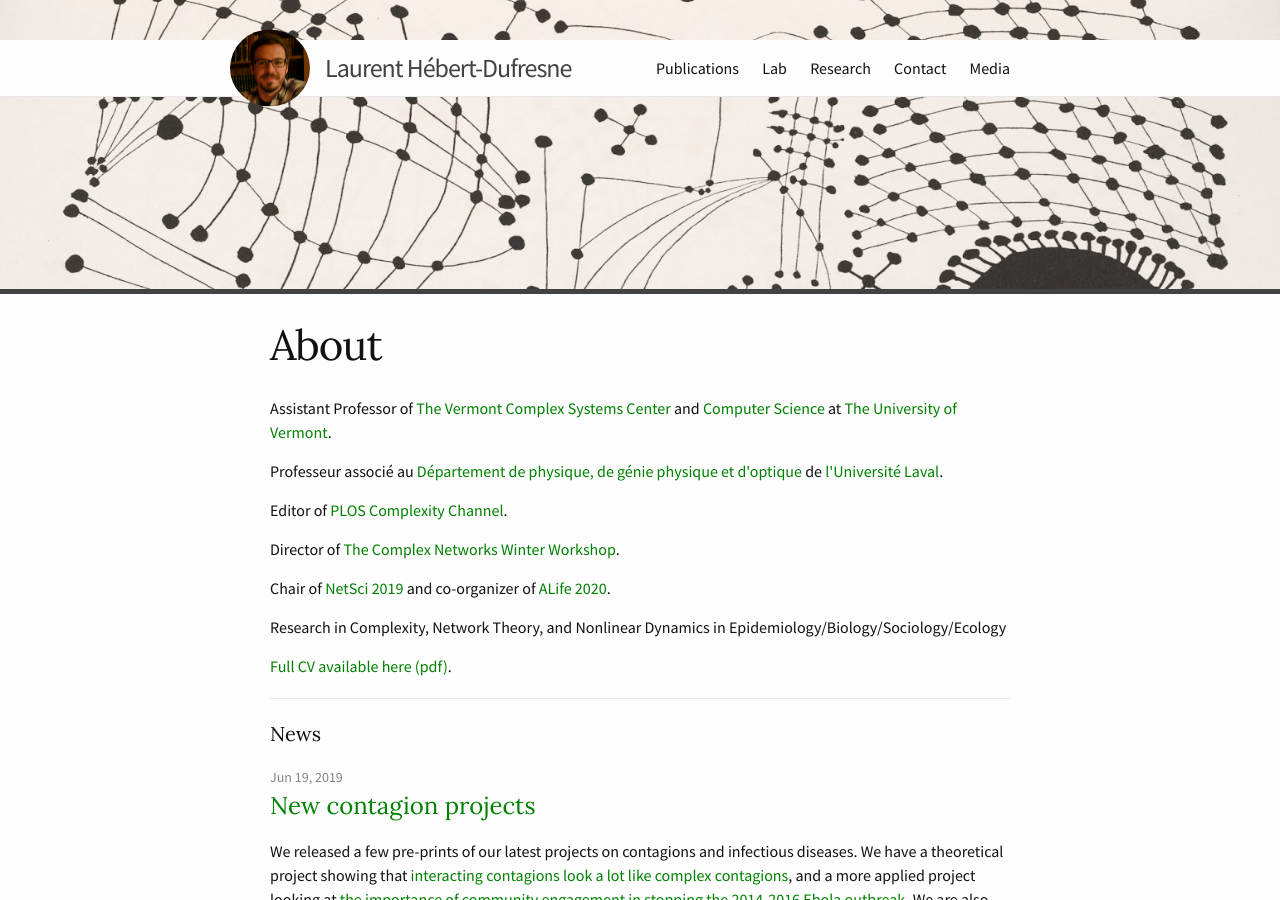
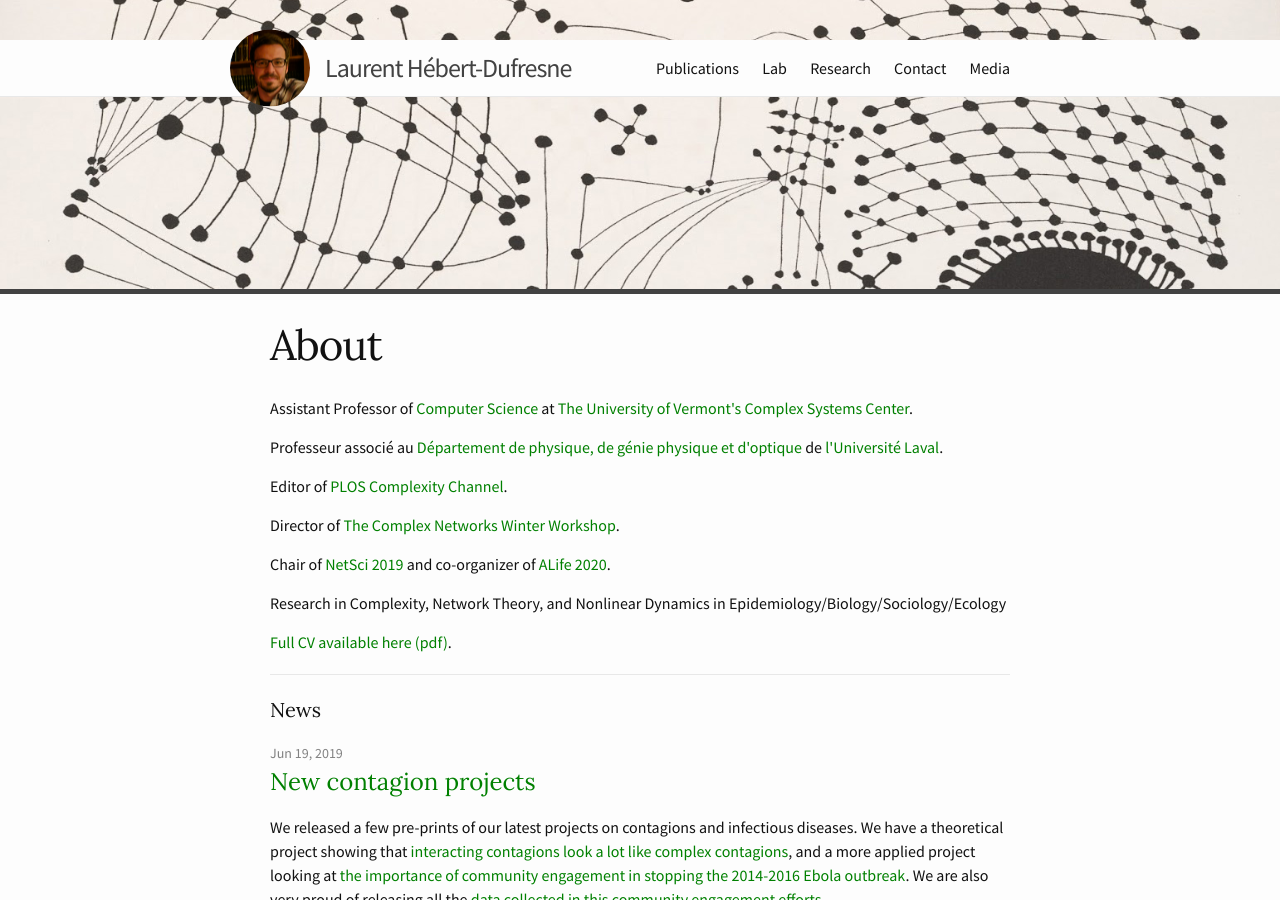
Before and after one commit to laurenthebertdufresne/laurenthebertdufresne.github.io, a Jekyll site: the page built from index.html, in a window 1280 px wide and 900 px high. Built offline with Jekyll 4.4.1, drawn with Linux system fonts in a browser that asks for light colours; the list of posts is cut into pages by our own code.

Commit message:
Fix new description

```diff
--- a/index.html
+++ b/index.html
@@ -9,7 +9,7 @@
     <h1 class="post-title">About</h1>
   </header>
 
-    <p>Assistant Professor of  <a href="http://www.vermontcomplexsystems.org/" target="_blank">The Vermont Complex Systems Center</a> and <a href="https://www.uvm.edu/cems/cs" target="_blank">Computer Science</a> at <a href="https://www.uvm.edu/" target="_blank">The University of Vermont</a>.</p>
+    <p>Assistant Professor of <a href="https://www.uvm.edu/cems/cs" target="_blank">Computer Science</a> at <a href="http://www.vermontcomplexsystems.org/" target="_blank">The University of Vermont's Complex Systems Center</a>.</p>
 
     <p>Professeur associé au <a href="https://www.phy.ulaval.ca/accueil/" target="_blank">Département de physique, de génie physique et d'optique</a> de <a href="https://www.ulaval.ca/" target="_blank">l'Université Laval</a>.</p>
 
```
